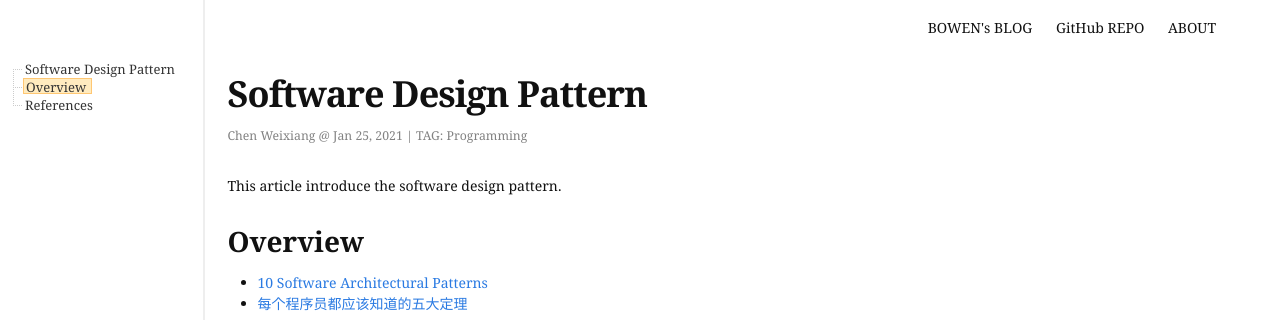
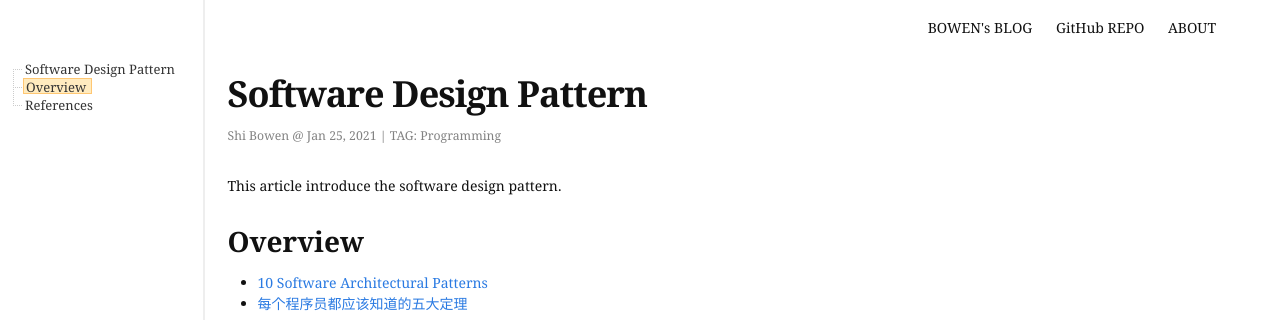
Before and after one commit to BenEcon/benecon.github.io, a Jekyll site: the page built from _posts/2021-01-25-software-pattern.md, in a window 1280 px wide. Shown: the top 320 px of the page. Built offline with Jekyll 4.4.1, drawn with Linux system fonts in a browser that asks for light colours.

Commit message:
Update _config.yml

```diff
--- a/_config.yml
+++ b/_config.yml
@@ -43,7 +43,7 @@ defaults:
       path: "" # an empty string here means all files in the project
       type: "posts"
     values:
-      author: "Chen Weixiang"
+      author: "Shi Bowen"
 
 # Markdown Processors
 rdiscount:
```
